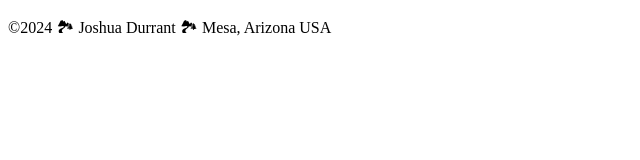
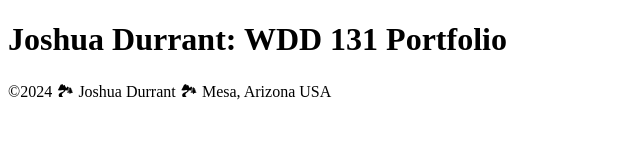
Before and after one commit to jdurrant3/wdd131, a plain HTML site: page index.html in a window 1280 px wide. Shown: the whole page, without its empty margins (0-640 px from the left). Drawn offline with Linux system fonts and the light colour scheme.

Commit message:
Fixing Home Page header title

```diff
--- a/index.html
+++ b/index.html
@@ -9,9 +9,10 @@
     <link rel="stylesheet" href="styles/styles.css">
   </head>
   <header>
-    <title>Joshua Durrant: WDD 131 Portfolio</title>
+    <h1>Joshua Durrant: WDD 131 Portfolio</h1>
   </header>
-  <main></main>
+  <main>
+  </main>
   <footer>
     <p>©2024 🏞 Joshua Durrant 🏞 Mesa, Arizona USA </p>
   </footer>
```
